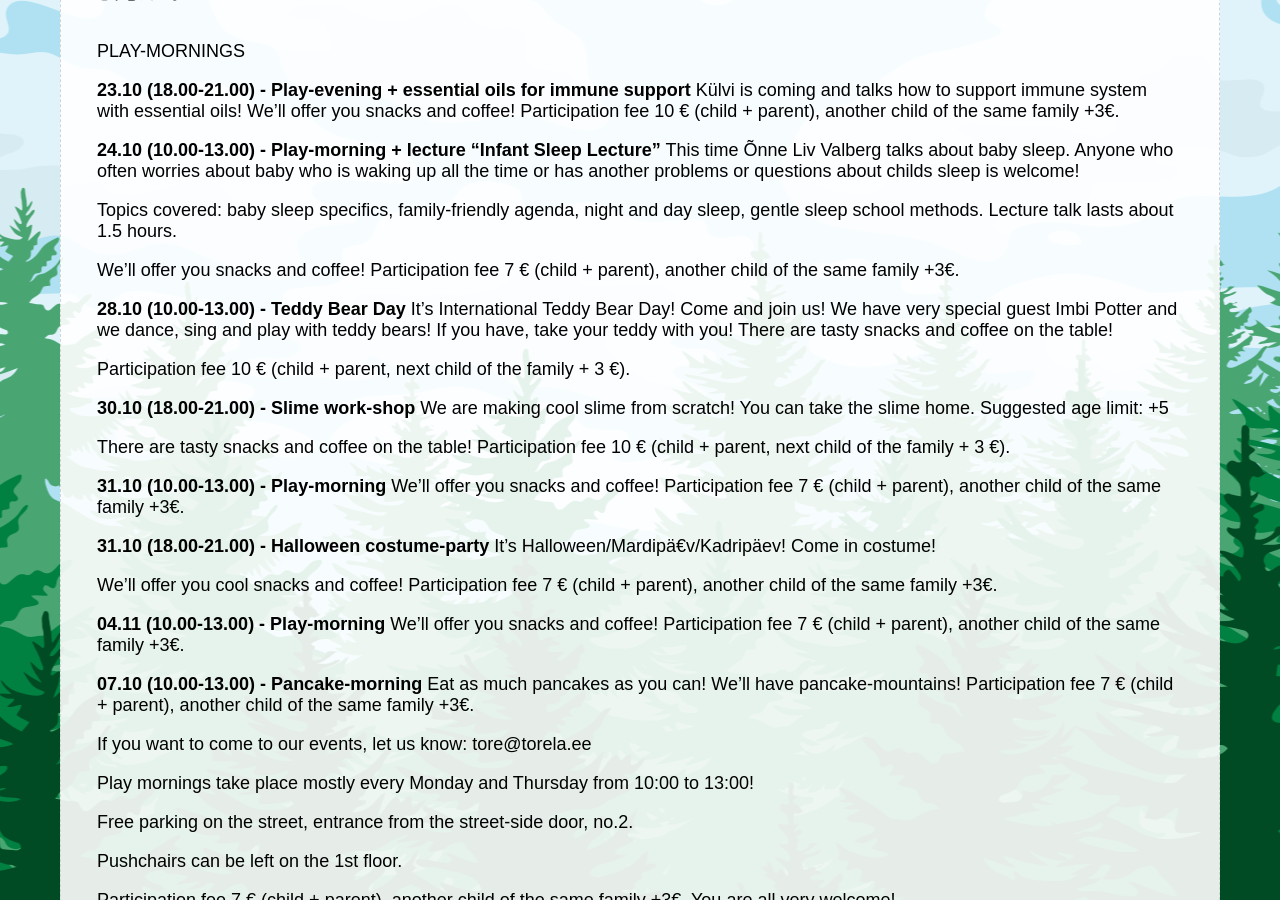
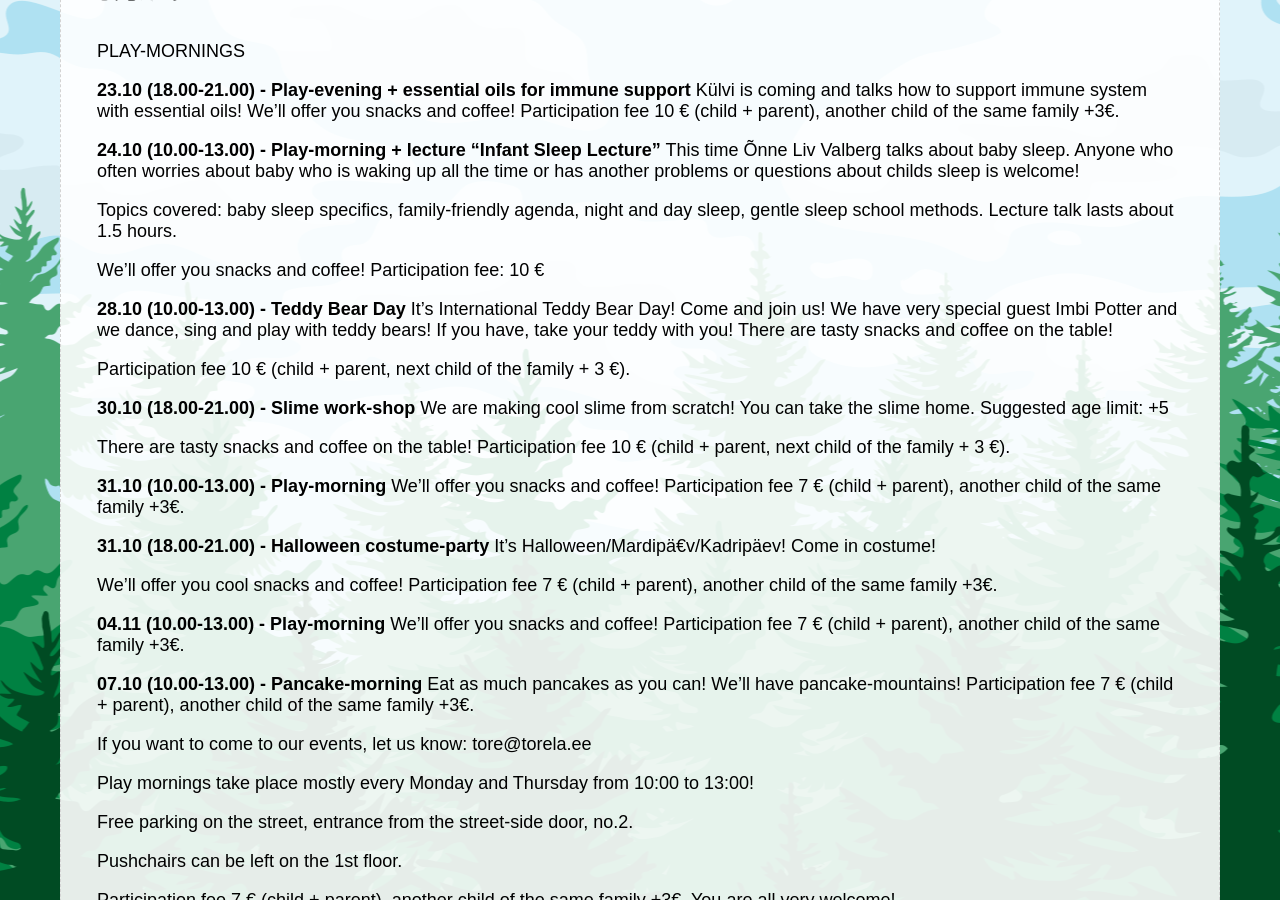
Before and after one commit to mypsik/torela, a Jekyll site: the page built from en/events/index.md, in a window 1280 px wide and 900 px high, scrolled down 319 px. Built offline with Jekyll 4.4.1, drawn with Linux system fonts in a browser that asks for light colours.

Commit message:
Update index.md

```diff
--- a/en/events/index.md
+++ b/en/events/index.md
@@ -20,7 +20,7 @@ This time Õnne Liv Valberg talks about baby sleep. Anyone who often worries abo
 Topics covered: baby sleep specifics, family-friendly agenda, night and day sleep, gentle sleep school methods. Lecture talk lasts about 1.5 hours.
 
 We'll offer you snacks and coffee!
-Participation fee 7 € (child + parent), another child of the same family +3€.
+Participation fee: 10 €
 
 
 **28.10 (10.00-13.00) - Teddy Bear Day**
```
